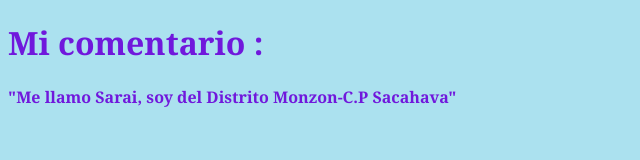
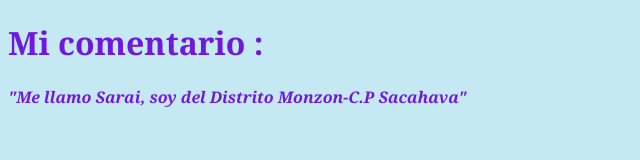
Before and after one commit to Sarai6e/CLASES-DE-DESARROLLO-DE-APLICACIONES-WEB-I, a plain HTML site: page COMENTARIO EN HTML.html in a window 1280 px wide. Shown: the whole page, without its empty margins (0-640 px from the left). Drawn offline with Linux system fonts and the light colour scheme.

Commit message:
Mi comentario

```diff
--- a/COMENTARIO EN HTML.html
+++ b/COMENTARIO EN HTML.html
@@ -12,7 +12,7 @@
         font-family: Georgia,"Arial",
            Times,serif;
         color: rgb(112, 24, 220);
-        background-color:#abe1ef }
+        background-color:#c5e9f2 }
     h1 {
         font-family:Helvetica, Geneva, Arial, Helvetica, sans-serif
              SunSans-regular, sans-serif }
@@ -24,4 +24,4 @@
 </html>
 
 
-<alert><h4>"Me llamo Sarai, soy del Distrito Monzon-C.P Sacahava" </h4>   <!--Se utliza "alert" para imprinir palabras-->
+<alert><h4><em>"Me llamo Sarai, soy del Distrito Monzon-C.P Sacahava" </h4><em>  <!--Se utliza "alert" para imprinir palabras-->
```
